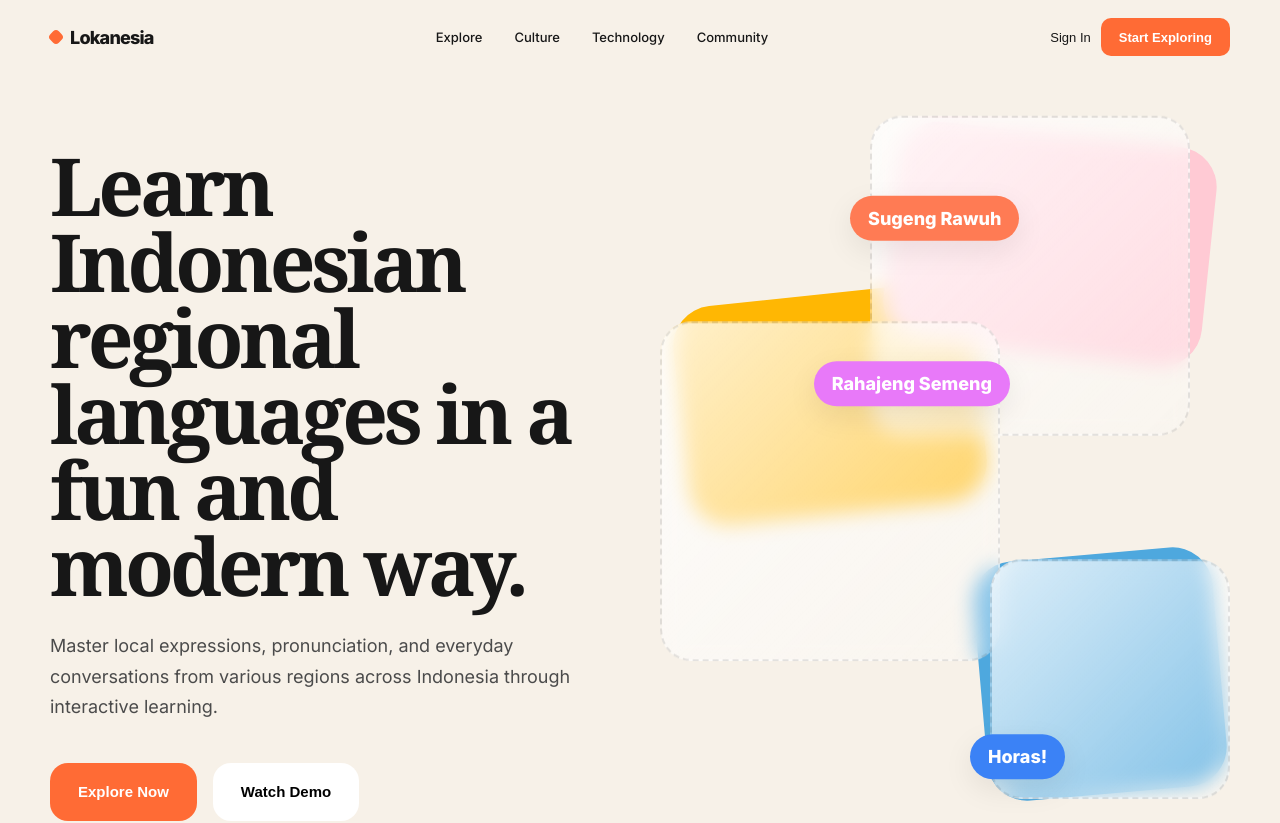
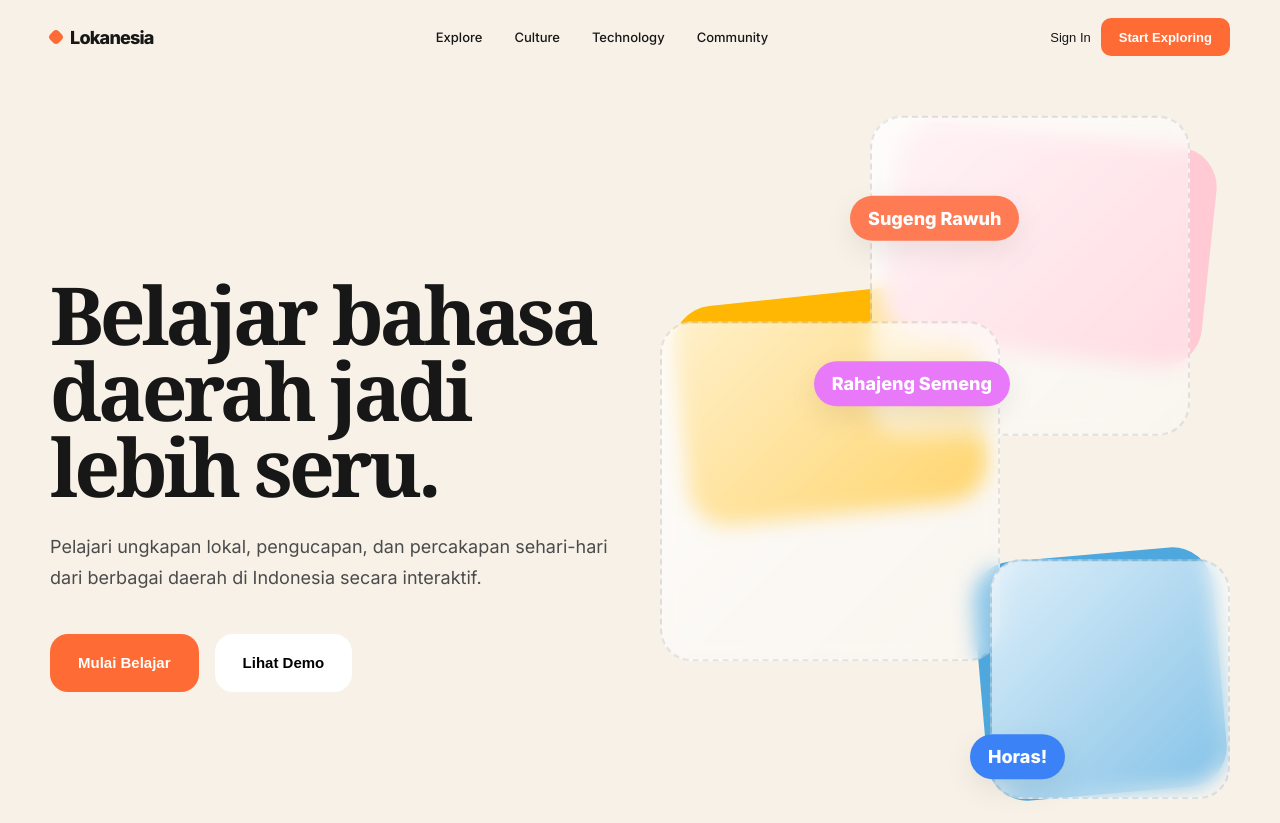
Before and after one commit to adityaalif-1011/Lonakesia, a Next.js app in the folder apps/frontend/: page / in a window 1280 px wide. Shown: the top 823 px of the page. Built offline with nearby package versions, Linux system fonts and the light colour scheme.

Commit message:
revisi hero

```diff
--- a/apps/frontend/components/landing/Hero/Hero.jsx
+++ b/apps/frontend/components/landing/Hero/Hero.jsx
@@ -20,22 +20,23 @@ export default function Hero() {
 
 
             <h1>
-              Learn Indonesian regional languages in a fun and modern way.
+             Belajar bahasa daerah
+jadi lebih seru.
             </h1>
 
             <p>
-              Master local expressions, pronunciation,
-and everyday conversations from various
-regions across Indonesia through interactive learning.
+              Pelajari ungkapan lokal, pengucapan,
+  dan percakapan sehari-hari dari berbagai
+  daerah di Indonesia secara interaktif.
             </p>
 
             <div className={styles.actions}>
               <button className={styles.primary}>
-                Explore Now
+                Mulai Belajar
               </button>
 
               <button className={styles.secondary}>
-                Watch Demo
+                Lihat Demo
               </button>
             </div>
 
```
